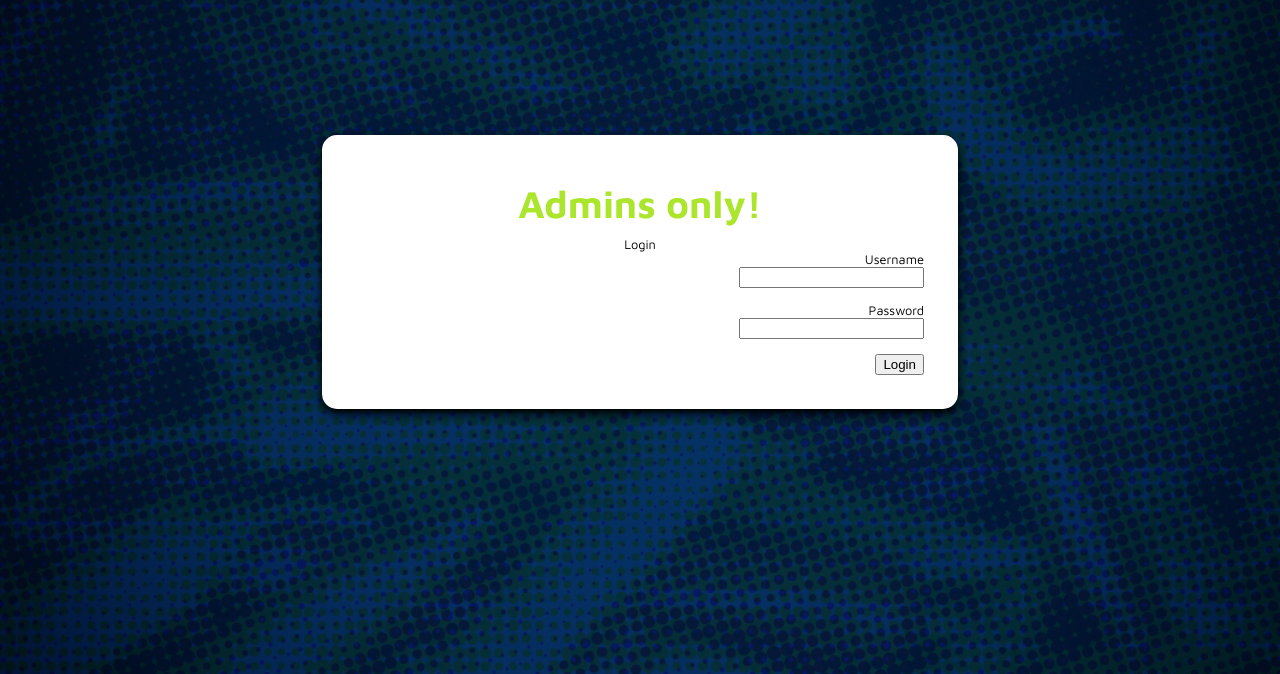
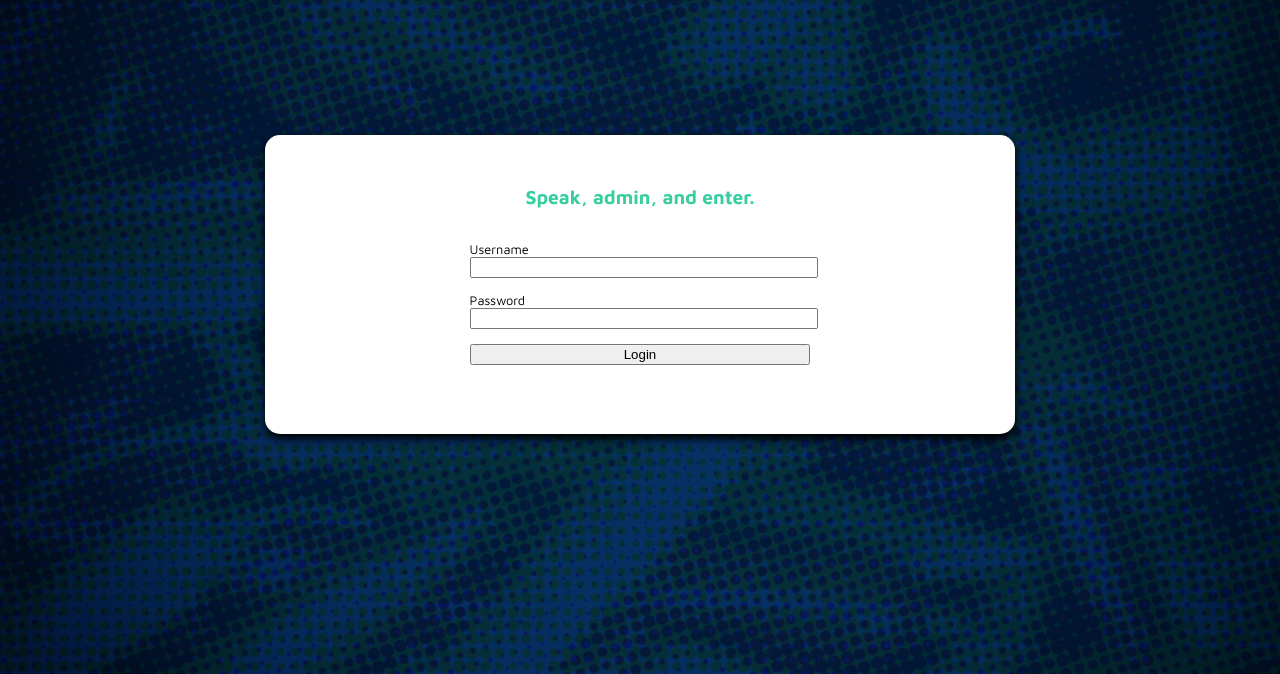
Before and after one commit to alexreynolds/orderve, a PHP site: page /login.php in a window 1280 px wide; the page is wider, and only the part inside the window is pictured. Shown: the part 107-781 px from the top of that part. Run offline with PHP 8.4, Linux system fonts and the light colour scheme.

Commit message:
cleaned up log in page

```diff
--- a/login.php
+++ b/login.php
@@ -135,9 +135,8 @@ login.php
 
 <div class="main" id="logincontent">
 
-    <h1>Admins only!</h1>
-    <span style="text-align: right;"
-    <h2>Login</h2>
+    <h2>Speak, admin, and enter.</h2>
+    <div>
     <form action="login.php" method="post">
         Username<br />
         <input type="text" name="username" value="<?php echo $submitted_username; ?>" />
@@ -147,7 +146,7 @@ login.php
         <br /><br />
         <input type="submit" value="Login" />
     </form>
-</span>
+    </div>
 
 <!-- End main content div -->
 </div>
--- a/ordervestyle.css
+++ b/ordervestyle.css
@@ -34,7 +34,7 @@ h1 {
 	font-size:3em;
 	margin-bottom: 2%;
 	margin-top: 2%;
-	letter-spacing: ;
+	letter-spacing: -1px;
 }
 
 h2 {
@@ -231,15 +231,27 @@ nav {
 
 /* Main div of login page */
 #logincontent {
-	width: 50%;
+	width: 60%;
 	margin-right: auto;
 	margin-left: auto;
 }
 
-#logincontent td {
+#logincontent div {
 	text-align: left;
 	width: 50%;
 	padding: 5%;
+	margin-left: auto;
+	margin-right: auto;
+	margin-top: 0;
+}
+
+#logincontent input {
+	width: 100%;
+}
+
+#logincontent h2 {
+	margin-bottom: 0;
+	padding-bottom: 0;
 }
 
 /* Styles side nav bar (for control panel) */
```
